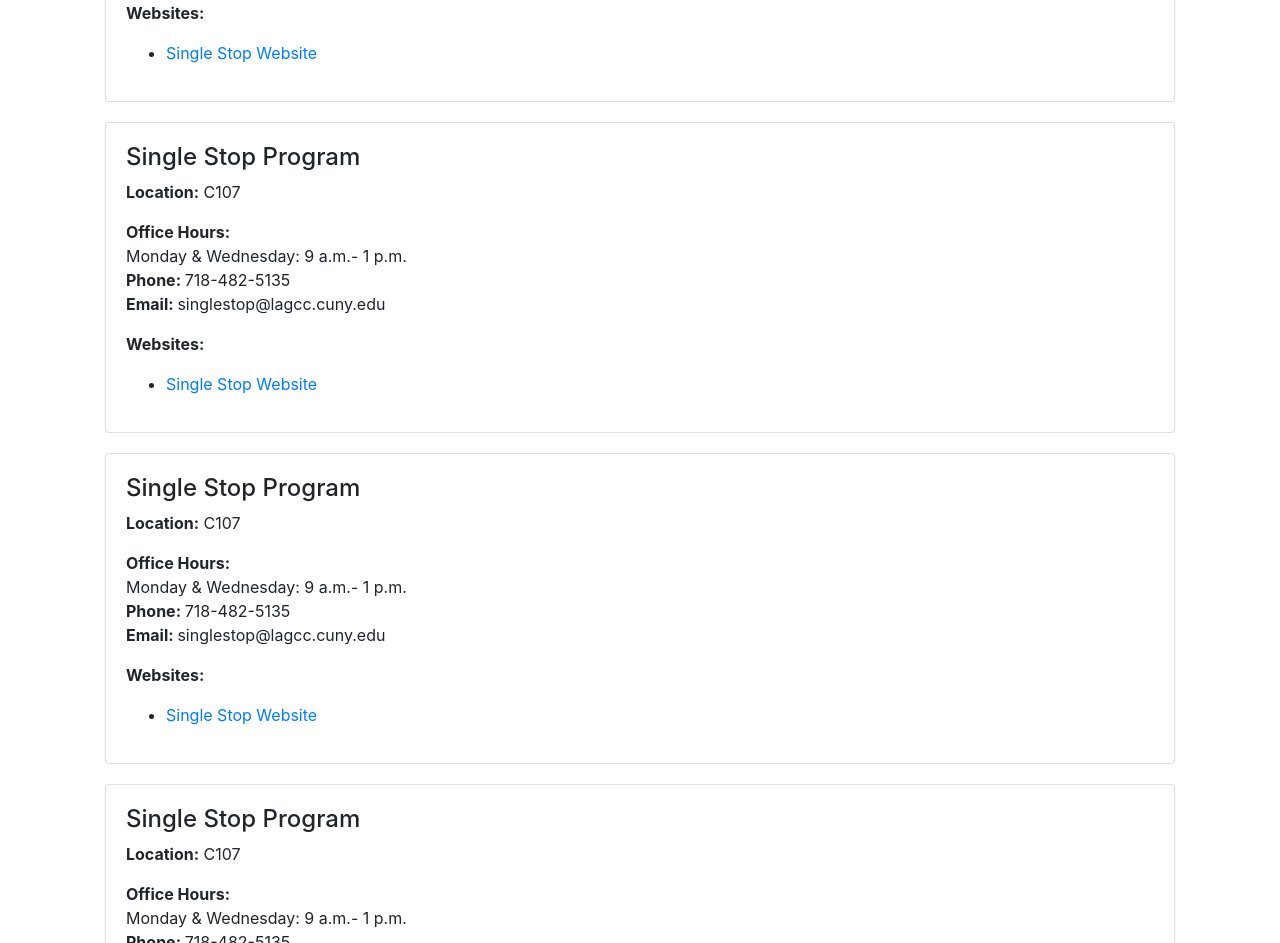
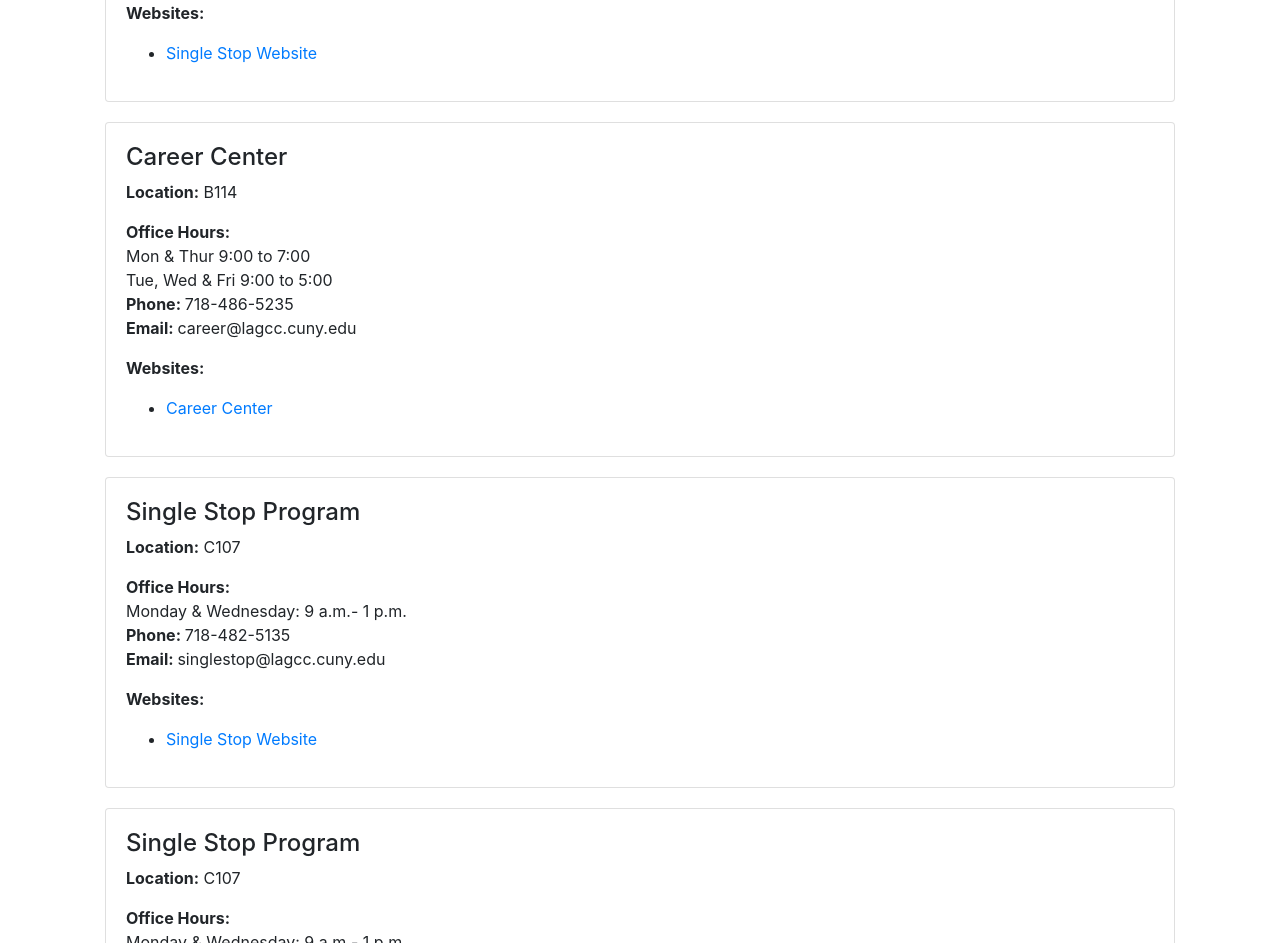
Before and after one commit to stmscavengerhunt/stmscavengerhunt.github.io, a plain HTML site: page index.html in a window 1280 px wide. Shown: the part 1068-2011 px from the top of the page. Drawn offline with nearby package versions, Linux system fonts and the light colour scheme; a script that the page names is missing.

Commit message:
Update index.html

```diff
--- a/index.html
+++ b/index.html
@@ -92,15 +92,15 @@
     <!-- Career Center -->
     <div class="card" style=" margin: 20px">
         <div class="card-block" style="padding: 20px;">
-            <h4>Single Stop Program</h4>
-            <p><b>Location:</b> C107</p>
+            <h4>Career Center</h4>
+            <p><b>Location:</b> B114</p>
               <p><b>Office Hours:</b><br>
-              Monday & Wednesday: 9 a.m.- 1 p.m.<br>
-            <b>Phone: </b> 718-482-5135 <br>
-            <b>Email: </b>singlestop@lagcc.cuny.edu<br>
+              Mon & Thur 9:00 to 7:00<br>Tue, Wed & Fri 9:00 to 5:00  <br>
+            <b>Phone: </b> 718-486-5235 <br>
+            <b>Email: </b>career@lagcc.cuny.edu<br>
             <p><b>Websites:</b>
               <ul>
-                <li><a href= https://www.laguardia.edu/singlestop/ > Single Stop Website </a></li>
+                <li><a href= https://www.laguardia.edu/careerservices/ > Career Center </a></li>
               </ul>
               </p>
         </div>
```
